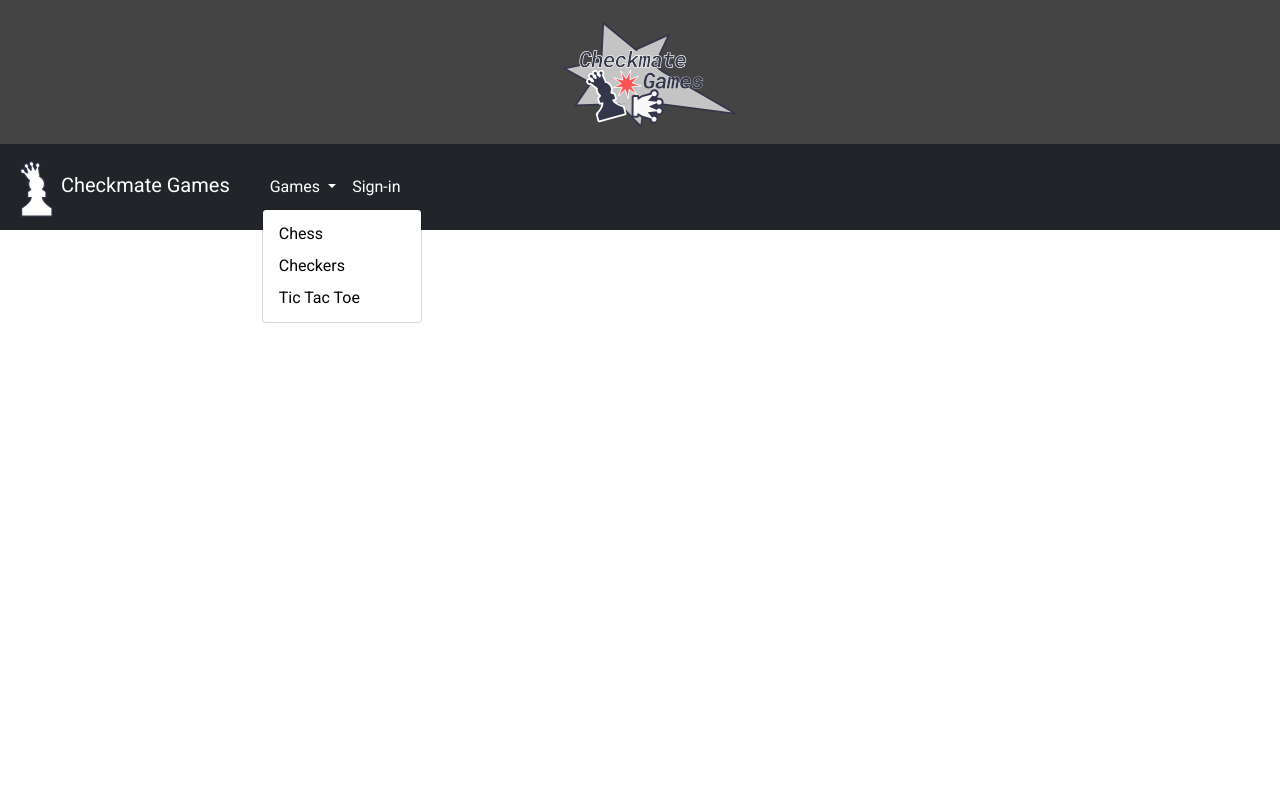
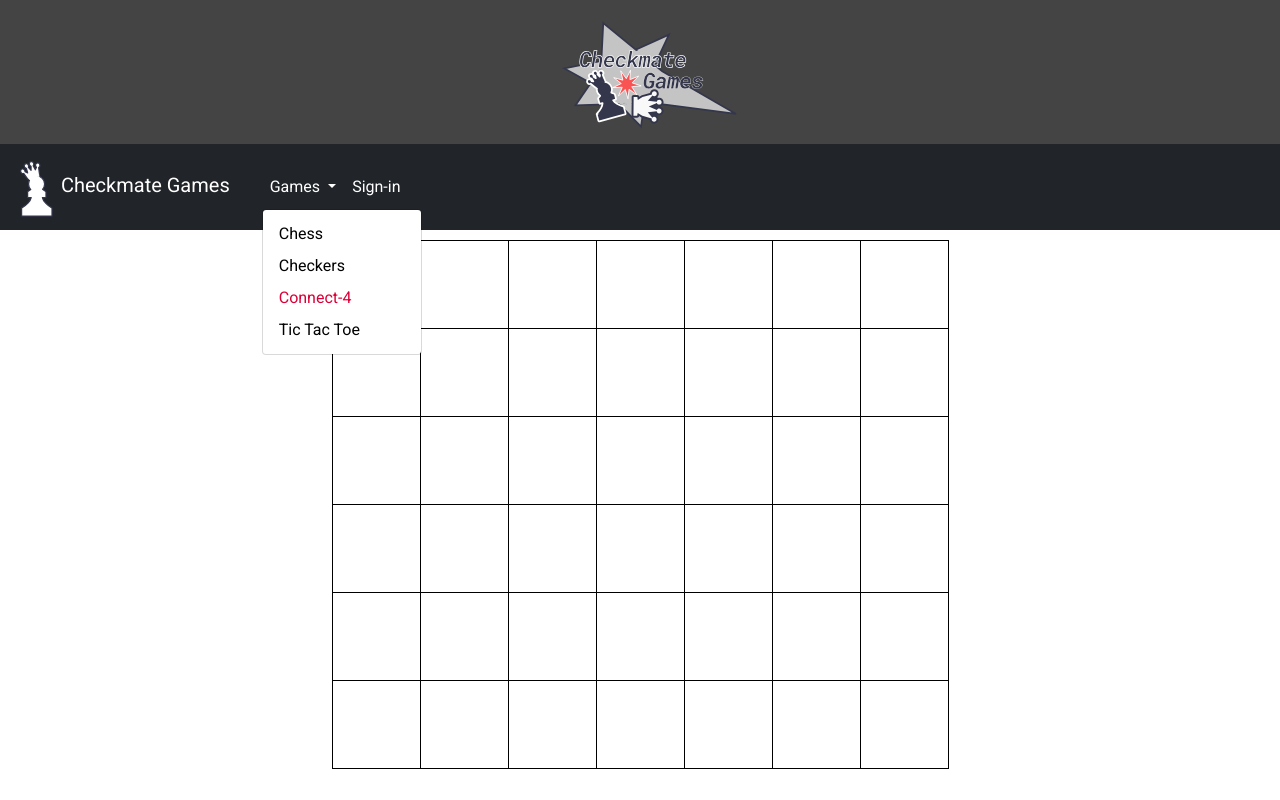
Before and after one commit to AndrewChai878/WebDevFinal, a Vue app: page /connect4 in a window 1280 px wide. Both pictures are taken after a click on the link "Games". Built offline with nearby package versions, Linux system fonts and the light colour scheme; no server answers.

Commit message:
Started working on connect-4, added the routing to the page from the navbar

```diff
--- /dev/null
+++ b/src/components/ConnectFourBoard.vue
@@ -0,0 +1,50 @@
+<template>
+<table id="board">
+    <tr v-for="(row,i) in this.board" :key="i">
+        <td v-for="(column,j) in row" :key="j" :id="''+i+j">
+            <img v-if="this.board[i][j] == 1" src="../assets/checkers/red.png">
+            <img v-else-if="this.board[i][j] == 2" src="../assets/checkers/red-king.png">
+        </td>
+    </tr>
+</table>
+
+</template>
+
+<script>
+import connect4 from '../js/connect4'
+
+    export default{
+        name: 'ConnectFourBoard',
+        data(){
+            return{
+                // the representation of the game board
+                board: null,
+            }
+        },
+        methods:{
+            init: function(){
+                this.board = connect4.generateBoard()
+            }
+        },
+        mounted(){
+            this.init();
+        },
+    }
+</script>
+
+<style scoped>
+table{
+    margin-left: auto;
+    margin-right: auto;
+    border-collapse: collapse;
+    padding: 10px;
+    display: inline-block;
+}
+
+td{
+    height: 11vmin;
+    width: 11vmin;
+    border: 1px solid black;
+}
+
+</style>
--- a/src/components/Navbar.vue
+++ b/src/components/Navbar.vue
@@ -22,6 +22,7 @@
             <ul class="dropdown-menu" aria-labelledby="dropdownMenuButton1">
                 <li class="dropdown-item"><router-link to="/chess">Chess</router-link></li>
                 <li class="dropdown-item"><router-link to="/checkers">Checkers</router-link></li>
+                <li class="dropdown-item"><router-link to="/connect4">Connect-4</router-link></li>
                 <li class="dropdown-item"><router-link to="/tictactoe">Tic Tac Toe</router-link></li>
             </ul>
           </div>
--- /dev/null
+++ b/src/js/connect4.js
@@ -0,0 +1,14 @@
+export default{
+    generateBoard(){
+        // flush board
+        board = []
+        for(let i = 0; i < 6; i++){
+            board.push([0,0,0,0,0,0,0])
+        }
+        return board
+    }
+
+}
+
+// array representing the board
+let board = []
--- a/src/router/index.js
+++ b/src/router/index.js
@@ -6,6 +6,7 @@ import ChessView from '../views/ChessView.vue'
 import TicTacToeView from '../views/TicTacToeView'
 import CheckersView from '../views/CheckersView.vue'
 import UserSettings from '../views/UserSettingsView.vue'
+import ConnectFourView from '../views/ConnectFourView.vue'
 
 const routes = [
   {
@@ -39,6 +40,11 @@ const routes = [
     component: CheckersView
   },
   {
+    path: '/connect4',
+    name: 'connect4',
+    component: ConnectFourView
+  },
+  {
     path: '/usersettings',
     name: 'usersettings',
     component: UserSettings
--- /dev/null
+++ b/src/views/ConnectFourView.vue
@@ -0,0 +1,24 @@
+<template>
+    <div class="board">
+        <ConnectFourBoard/>
+    </div>
+
+
+</template>
+
+<script>
+
+import ConnectFourBoard from "../components/ConnectFourBoard.vue"
+
+export default{
+
+    name: 'ConnectFourView',
+    components:{
+        ConnectFourBoard,
+    },
+}
+</script>
+
+<style scoped>
+
+</style>
```
